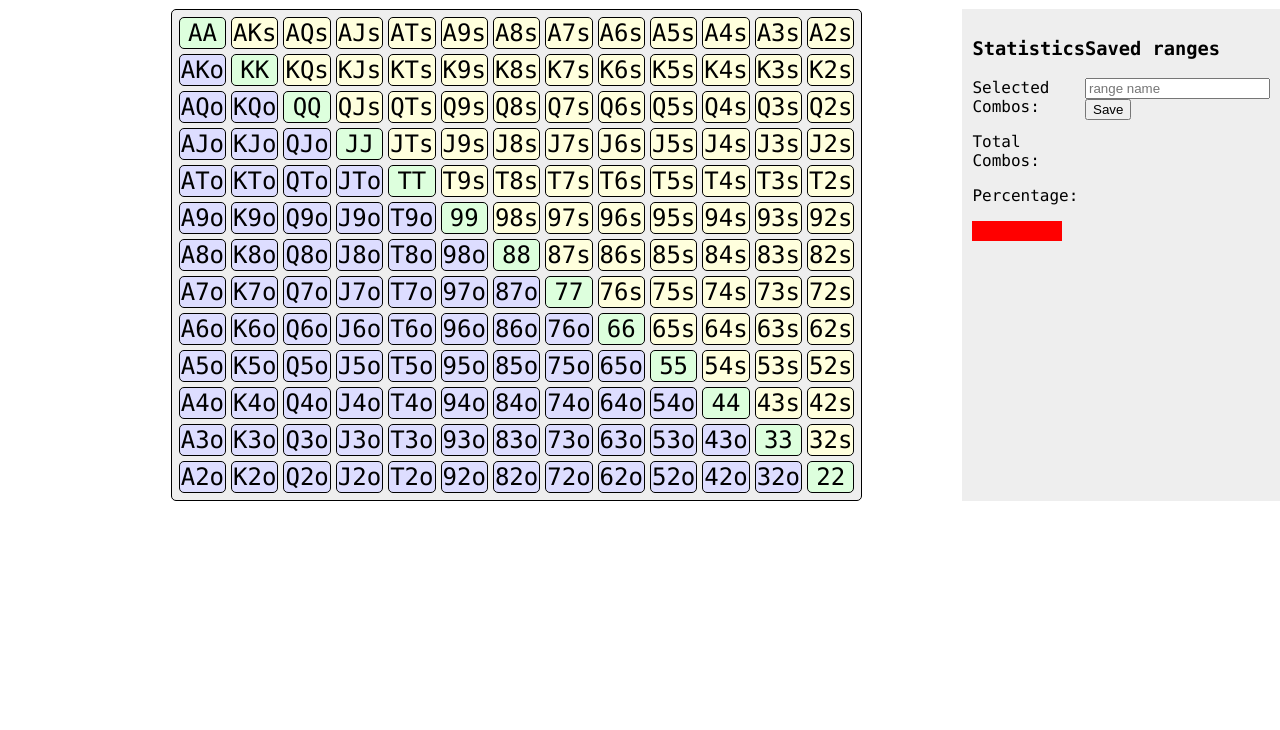
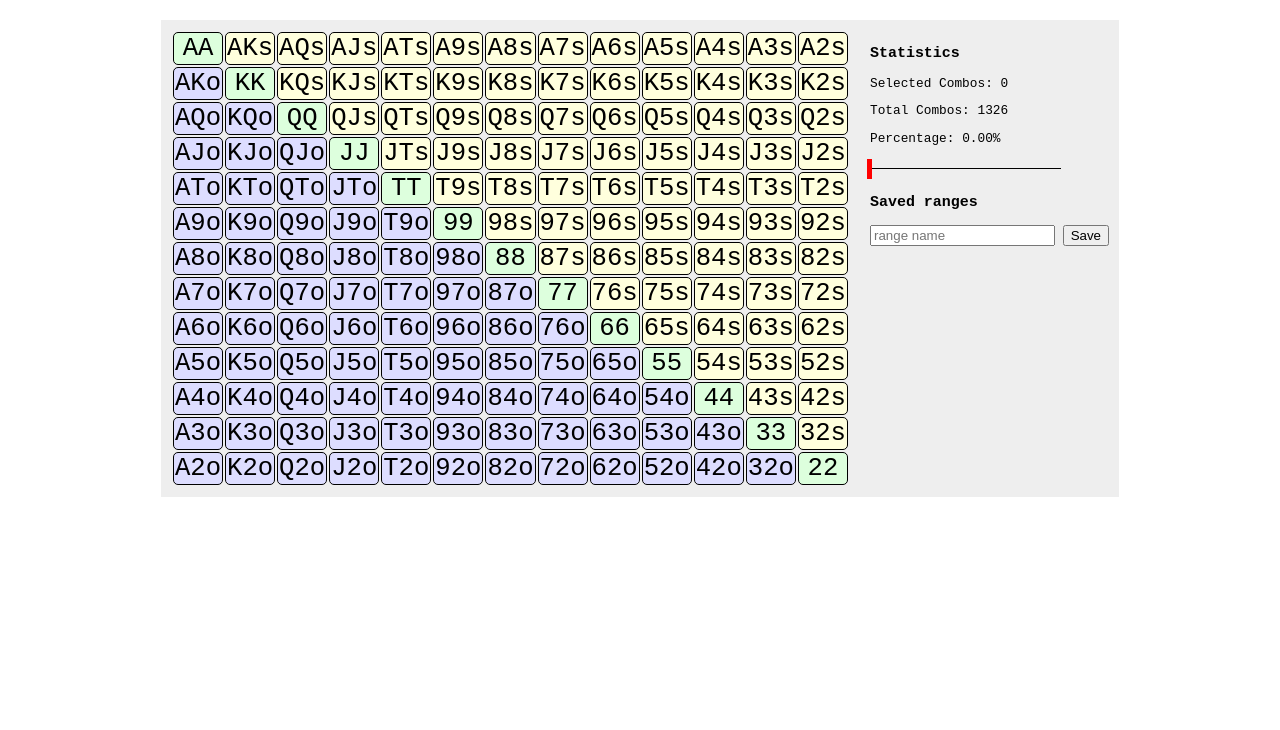
Before and after one commit to catbagan/just-poker-ranges, a plain HTML site: page index.html in a window 1280 px wide. Shown: the part 70-800 px from the top of the page. Drawn offline with Linux system fonts and the light colour scheme.

Commit message:
only select on left click, use flexbox

```diff
--- a/index.html
+++ b/index.html
@@ -7,12 +7,12 @@
     <link rel="stylesheet" href="./styles.css" />
   </head>
 
-  <body>
+  <body class="disable-select">
     <h1 class="banner">Just Poker Ranges</h1>
     <div class="wrapper">
-      <div></div>
-
-      <table id="hands" class="hands disable-select"></table>
+      <div>
+        <table id="hands" class="hands"></table>
+      </div>
 
       <div class="data">
         <div class="stats">
--- a/main.js
+++ b/main.js
@@ -435,17 +435,17 @@ const init = () => {
     table.appendChild(newRow);
   });
 
-  document.addEventListener("mousedown", enableUpdating);
+  document.addEventListener("mousedown", (e) => e.button === 0 ? enableUpdating : undefined);
   document.addEventListener("mouseup", disableUpdating);
 
   Array.from(document.getElementsByClassName("hand")).forEach((element) => {
-    element.addEventListener("mousedown", (e) => enableUpdating(e.target));
+    element.addEventListener("mousedown", (e) => e.button === 0 ? enableUpdating(e.target) : undefined);
     element.addEventListener("mouseover", (e) =>
       isUpdatingEnabled ? updateHand(e.target) : undefined
     );
   });
 
-  savedRanges = JSON.parse(loadRangesFromStorage())
+  savedRanges = JSON.parse(loadRangesFromStorage()) ?? {}
   Object.keys(savedRanges).forEach(name => {
     addRangeToList(name)
   })
@@ -582,15 +582,17 @@ const addRangeToList = (name) => {
 
   deleteButton = document.createElement("button");
   deleteButton.id = `delete-${name}`;
-  deleteButton.innerHTML = "Delete";
+  deleteButton.innerHTML = "x";
   deleteButton.addEventListener("click", (e) => {
     delete savedRanges[e.target.id.substr(7)] // lol
     savedRangesElement.removeChild(e.target.parentElement)
 
     saveRangesToStorage()
   });
+  deleteButton.style.margin = "0px 0.5vw 0px";
 
   div = document.createElement('div')
+  div.classList.add('saved-range')
   div.appendChild(nameSpan)
   // div.appendChild(editButton)
   div.appendChild(deleteButton)
--- a/styles.css
+++ b/styles.css
@@ -1,13 +1,14 @@
 body {
   margin: 0;
   padding: 0;
-  font-family: Consolas;
+  font-family: monospace;
 }
 
 .banner {
   text-align: center;
   background-color: lightsalmon;
   padding: 10px 0 10px 0;
+  font-size: 3vw;
 }
 
 .disable-select {
@@ -24,31 +25,26 @@ body {
 }
 
 .wrapper {
-  display: grid;
-  grid-template-columns: 1fr 1fr 1fr
+  display: flex;
+  justify-content: center;
 }
 
 .data {
   background-color: #EEEEEE;
-  justify-self: left;
-  margin-left: 100px;
-  padding: 10px;
-  background-color: #EEEEEE;
-  display: grid;
-  grid-template-columns: 1fr 1fr;
+  padding: 10px 10px 10px 10px;
+  font-size: 1vw;
 }
 
 .hands {
-  justify-self: right;
   background-color: #EEEEEE;
-  padding: 2px;
+  padding: 10px 10px 10px 10px;
 }
 
-.hands, .hand {
+.hand {
   border: 1px solid black;
   border-spacing: 5px;
   border-radius: 5px;
-  font-size: 24px;
+  font-size: 2vw;
 }
 
 .row {
@@ -84,6 +80,10 @@ body {
   background-color: #88FF88
 }
 
+.saved-range {
+  padding: 1px;
+}
+
 .slider {
   width: 80%;
   height: 20px;
```
Also changed, not shown: 1 other file.
